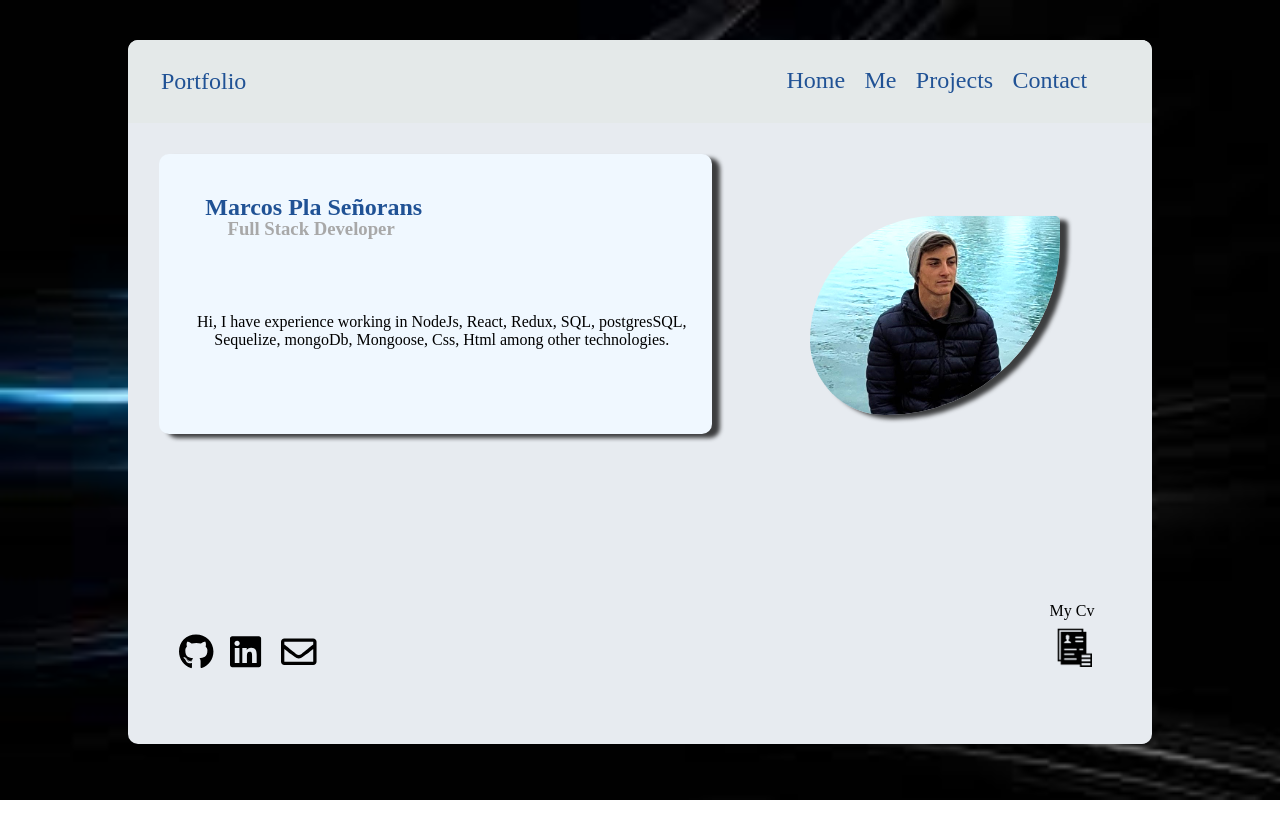
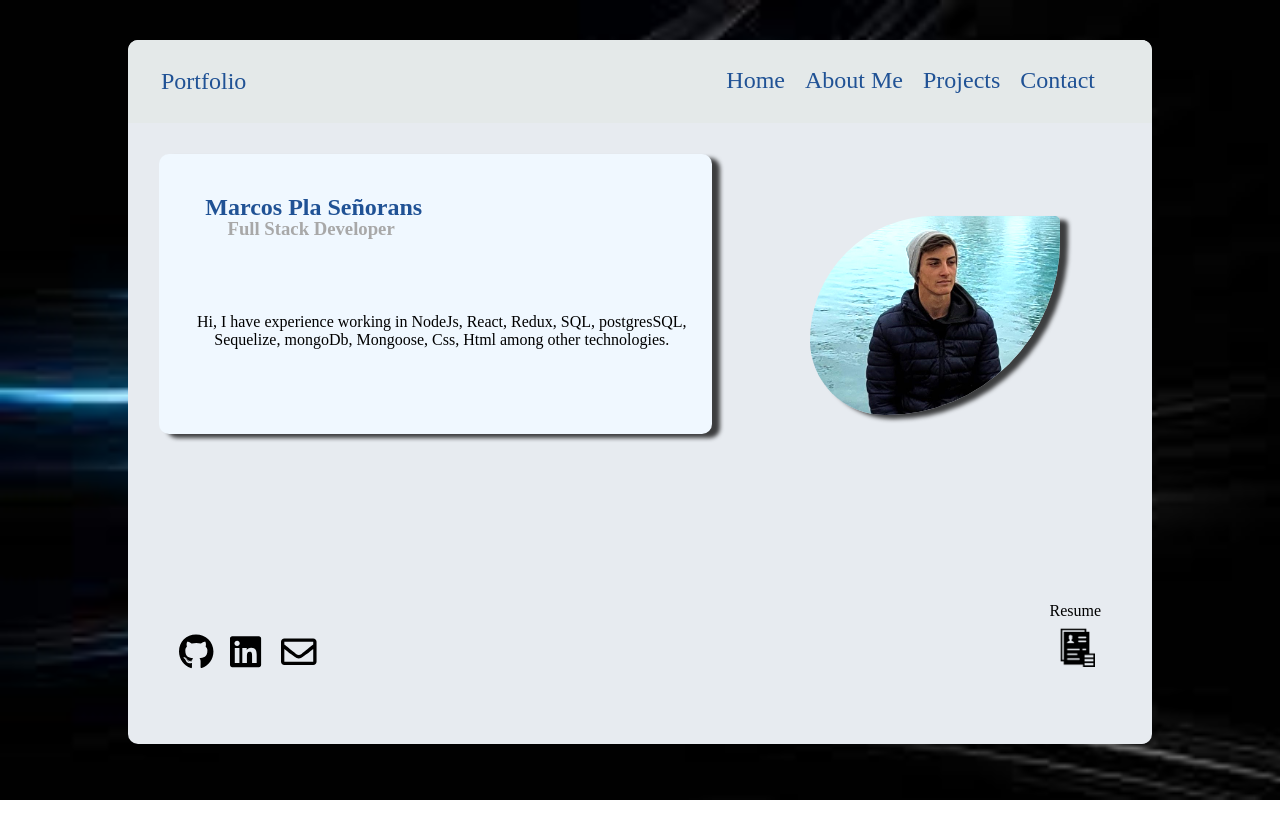
Before and after one commit to marcospla02/Portfolio-v1.0, a React (Create React App) app: page / in a window 1280 px wide. After the commit the page ends 800 px from the top, so only its background shows below. Built offline with nearby package versions, Linux system fonts and the light colour scheme.

Commit message:
(Home): Me --> About Me and the My Cv for Resume

```diff
--- a/src/Components/Home/Home.jsx
+++ b/src/Components/Home/Home.jsx
@@ -67,7 +67,7 @@ function Home() {
         </div>
       </Icons>
       <Cv>
-        <p>My Cv</p>
+        <p>Resume</p>
         <a href={cvEnglish} download="Marcos-pla-señorans-cv">
           <img src={imgCv} alt="img of cv" width="40px" />
         </a>
--- a/src/Components/Nav/Nav.jsx
+++ b/src/Components/Nav/Nav.jsx
@@ -19,7 +19,7 @@ function NavBar() {
             Home
           </a>
           <a href="/Me" onClick={handleClick}>
-            Me
+            About Me
           </a>
           <a href="/Projects" onClick={handleClick}>
             Projects
```
